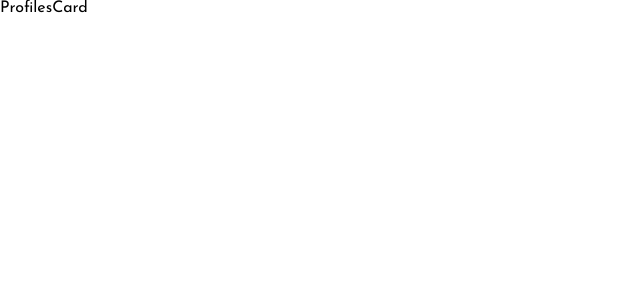
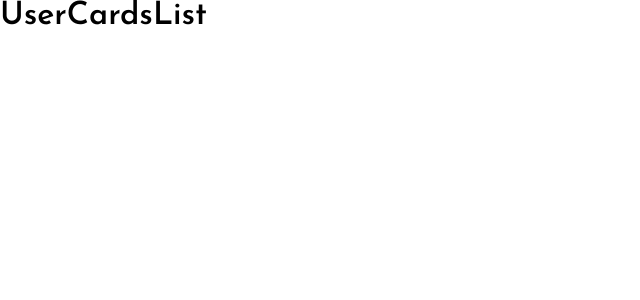
Before and after one commit to LightQv/animalz, a React (Vite) app in the folder frontend/: page /profiles-list in a window 1280 px wide. Shown: the top 300 px of the page, without its empty margins (0-640 px from the left). Built offline with nearby package versions, Linux system fonts and the light colour scheme.

Commit message:
mise en place du fecth axios

```diff
--- a/frontend/src/App.jsx
+++ b/frontend/src/App.jsx
@@ -1,15 +1,15 @@
 import { Route, Routes } from "react-router-dom";
 import "./App.css";
 import Home from "./pages/Home";
-import ProfilesCard from "./pages/ProfilesCard";
 import ProfileDetails from "./pages/ProfileDetails";
+import UserCardsList from "./pages/UserCardsList";
 
 function App() {
   return (
     <div>
       <Routes>
         <Route path="/" element={<Home />} />
-        <Route path="/profiles-list" element={<ProfilesCard />} />
+        <Route path="/profiles-list" element={<UserCardsList />} />
         <Route path="/profile/:id" element={<ProfileDetails />} />
       </Routes>
     </div>
--- /dev/null
+++ b/frontend/src/components/UserCard.jsx
@@ -0,0 +1,6 @@
+import React from "react";
+import styles from "./UserCard.module.css";
+
+export default function UserCard() {
+  return <div className={styles.userCard}>UserCard</div>;
+}
--- a/frontend/src/pages/Home.jsx
+++ b/frontend/src/pages/Home.jsx
@@ -1,4 +1,5 @@
 import React from "react";
+import { Link } from "react-router-dom";
 import styles from "./Home.module.css";
 
 export default function Home() {
@@ -13,9 +14,11 @@ export default function Home() {
         <button type="button" className={styles.button}>
           Register
         </button>
-        <button type="button" className={styles.button}>
-          Log in
-        </button>
+        <Link to="/profiles-list">
+          <button type="button" className={styles.button}>
+            Log in
+          </button>
+        </Link>
       </div>
     </div>
   );
--- a/frontend/src/pages/ProfilesCard.jsx
+++ /dev/null
@@ -1,5 +0,0 @@
-import React from "react";
-
-export default function ProfilesCard() {
-  return <div>ProfilesCard</div>;
-}
--- /dev/null
+++ b/frontend/src/pages/UserCardsList.jsx
@@ -0,0 +1,19 @@
+// import React, { useEffect } from "react";
+// import axios from "axios";
+import styles from "./UserCardsList.module.css";
+// import UserCard from "../components/UserCard";
+
+export default function UserCardsList() {
+  // useEffect(() => {
+  //   axios
+  //     .get("http://localhost:4000/users")
+  //     .then(response => console.log(response.data));
+  //     .catch(error => console.log(error))
+  // }, []);
+
+  return (
+    <div className={styles.userCardList}>
+      <h1>UserCardsList</h1>
+    </div>
+  );
+}
--- a/package.json
+++ b/package.json
@@ -16,9 +16,10 @@
   "scripts": {
     "postinstall": "cross-env-shell \"husky install && cd ./frontend && $npm_package_config_cli install && cd ../backend && $npm_package_config_cli install\"",
     "migrate": "cd ./backend && node migrate.js",
-    "dev": "cross-env-shell 'concurrently -c green,yellow -t \"HH:mm:ss\" -p \"{name} {time}\" \"$npm_package_config_cli:dev-*\"'",
+    "dev": "cross-env-shell 'concurrently -c green,yellow -t \"HH:mm:ss\" -p \"{name} {time}\" \"$npm_package_config_cli:dev-*\" \"json-server dbusers.json --port 4000\"'",
     "dev-front": "cross-env-shell \"cd ./frontend && $npm_package_config_cli run dev\"",
     "dev-back": "cross-env-shell \"cd ./backend && $npm_package_config_cli run dev\"",
+    "dev-json": "json-server dbusers.json --port 4000",
     "lint": "cross-env-shell \"cd ./frontend && $npm_package_config_cli run lint && cd ../backend && $npm_package_config_cli run lint\"",
     "fix": "cross-env-shell \"cd ./frontend && $npm_package_config_cli run fix && cd ../backend && $npm_package_config_cli run fix\""
   },
```
Also changed, not shown: frontend/src/components/UserCard.module.css (added), frontend/src/pages/UserCardsList.module.css (added).
